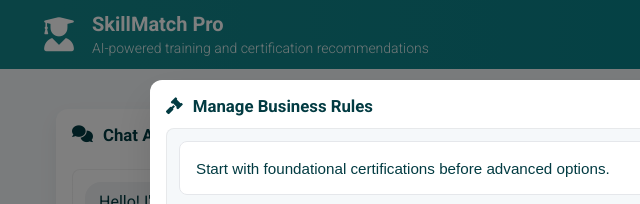
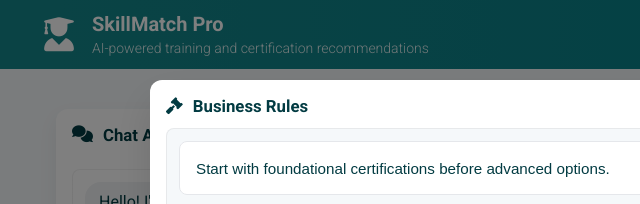
Before and after one commit to Liyan-Homsi/AI-Agent-CV-test, a plain HTML site: page index.html in a window 1280 px wide. Both pictures are taken after a click on the button 1194 px from the left and 336 px from the top of the page. Shown: the top 204 px of the page, 0-640 px from the left. Drawn offline with nearby package versions, Linux system fonts and the light colour scheme; a script that the page names is missing.

Commit message:
Update index.html

```diff
--- a/index.html
+++ b/index.html
@@ -156,7 +156,7 @@
     <div id="rulesModal" class="cv-modal" role="dialog" aria-hidden="true" style="display: none;">
       <div class="cv-modal-content rules-modal-content">
         <div class="section-header">
-          <h2><i class="fas fa-gavel"></i> Manage Business Rules</h2>
+          <h2><i class="fas fa-gavel"></i> Business Rules</h2>
           <button class="cv-close-btn" id="closeRulesModal">&times;</button>
         </div>
 
```
